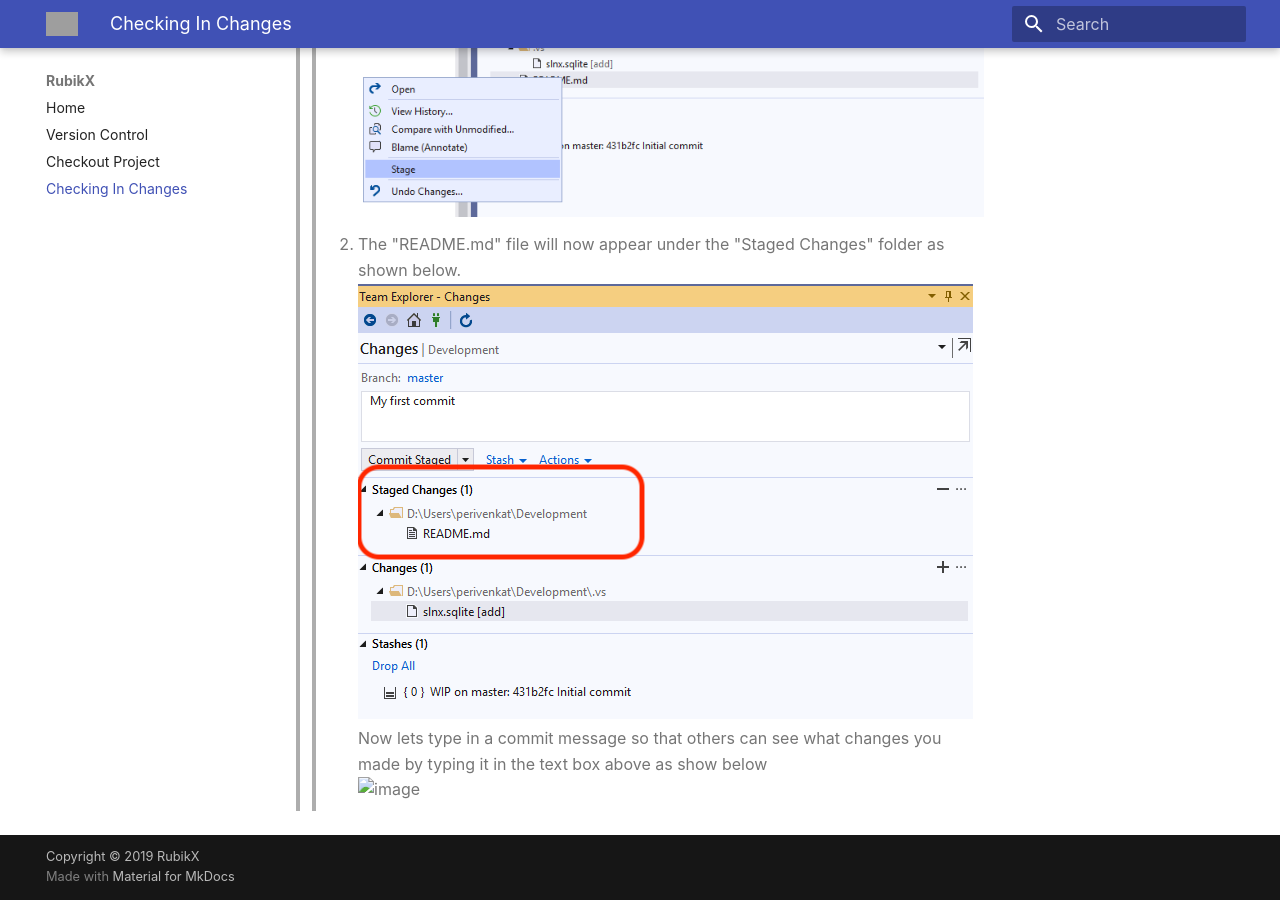
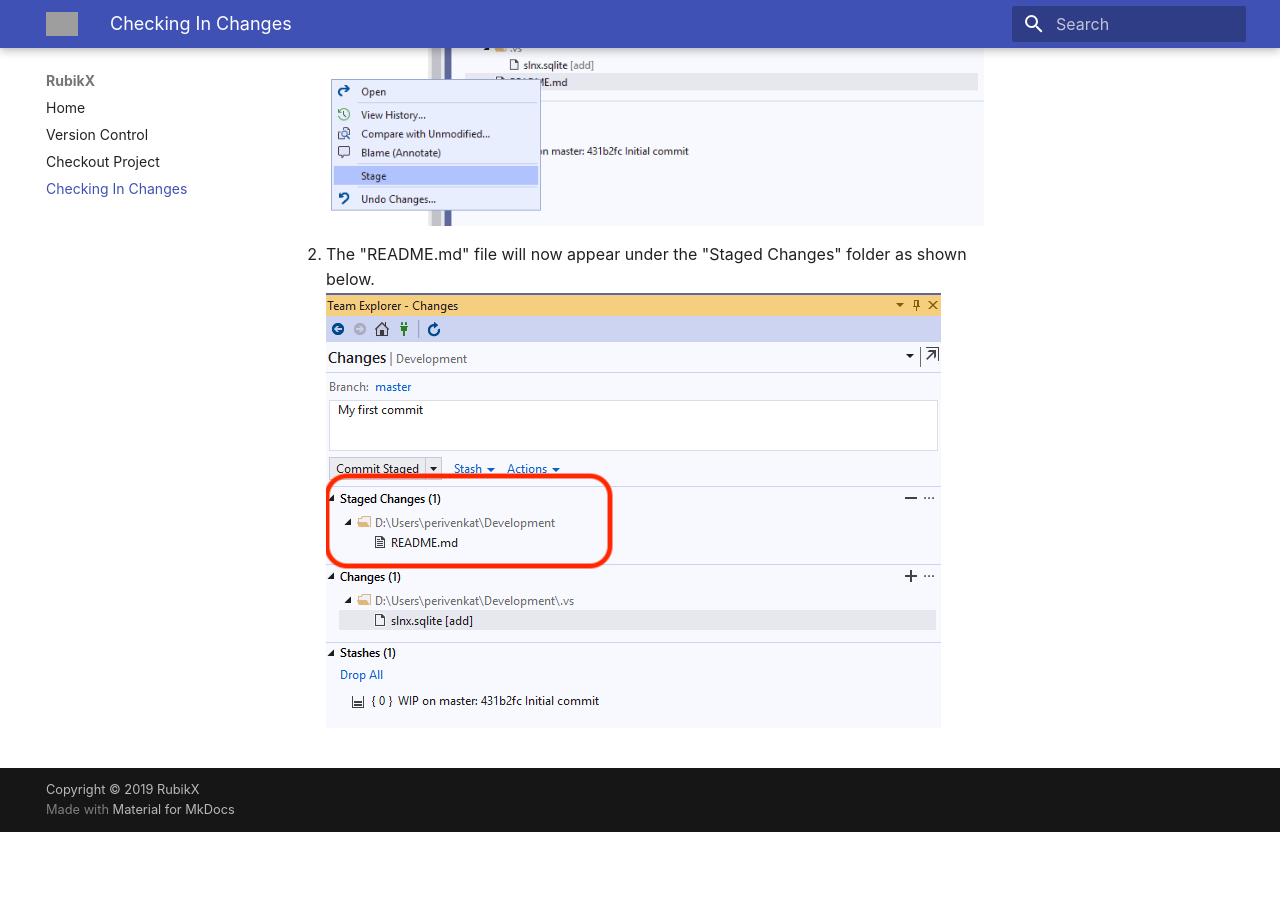
Before and after one commit to periatrubikx/mkdocs, an MkDocs documentation site: the page built from docs/checkin-project.md, in a window 1280 px wide and 900 px high, scrolled down 1220 px. Built offline with MkDocs 1.6.1 and Material for MkDocs 9.7.7, drawn with Linux system fonts in a browser that asks for light colours; after the commit the page ends 2052 px from its top, so only the background shows below that.

Commit message:
Initial content for mkdocs.

```diff
--- a/docs/checkin-project.md
+++ b/docs/checkin-project.md
@@ -1,18 +1,16 @@
 Once you have the Hello World project checked out, lets go ahead and make some edits to a file and check back into the respository.
 
-> Edit the file **README.md** by adding any text that you wish to type at the very end.
->> The resulting file could look like below
+Edit the file **README.md** by adding any text that you wish to type at the very end.
+The resulting file could look like below
 
->> ![image](images/readme_edit.png)
+![image](images/readme_edit.png)
 
-> Now lets go ahead and try to check in the file back into the repository. Follow the steps in the Visual Stuido Editor.
+Now lets go ahead and try to check in the file back into the repository. Follow the steps in the Visual Stuido Editor.
 
->> 1. Stage your changed files. In the "Team Explorer window" select the "changes" view by clicking on the "Development" Tab as shown bwlos
->> ![image](images/team_explorer.png)
->> In the changes folder section, select the "README.md" file for staging. Right click on the file and hit stage as shown in the image.
->> ![image](images/stage.png)
+1. Stage your changed files. In the "Team Explorer window" select the "changes" view by clicking on the "Development" Tab as shown bwlos
+![image](images/team_explorer.png)
+In the changes folder section, select the "README.md" file for staging. Right click on the file and hit stage as shown in the image.
+![image](images/stage.png)
 
->> 2. The "README.md" file will now appear under the "Staged Changes" folder as shown below.
->> ![image](images/commit-message.png)
->> Now lets type in a commit message so that others can see what changes you made by typing it in the text box above as show below
->> ![image]()
+2. The "README.md" file will now appear under the "Staged Changes" folder as shown below.
+![image](images/commit-message.png)
```
